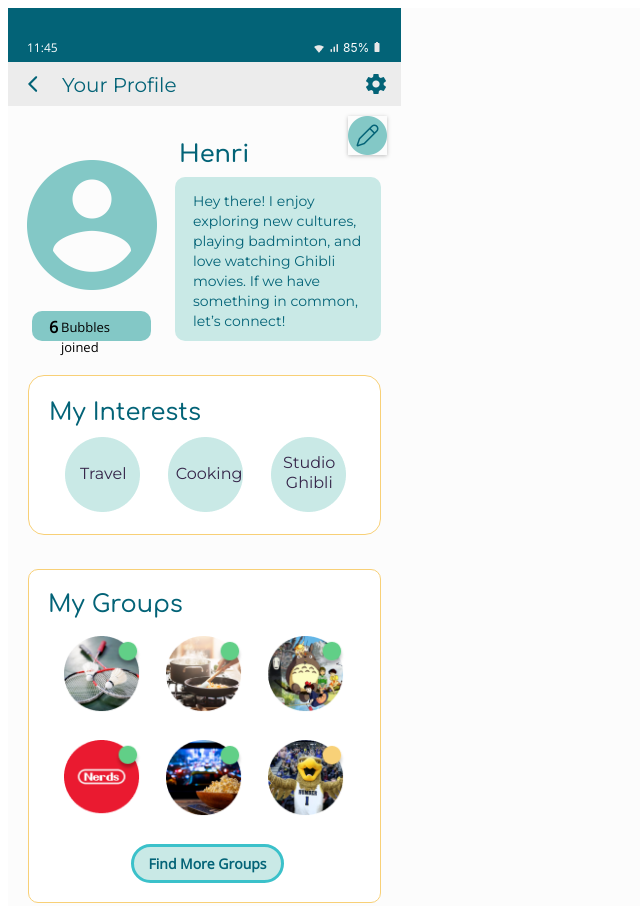
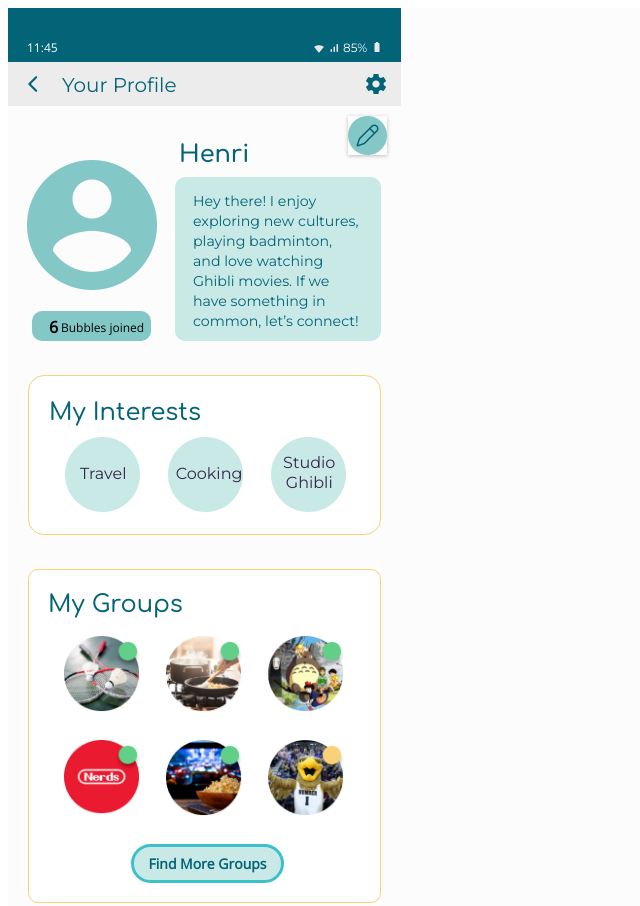
Before and after one commit to beartisan/bubbles, a plain HTML site: page index.html in a window 1280 px wide. Shown: the top 906 px of the page, without its empty margins (0-640 px from the left). Drawn offline with nearby package versions, Linux system fonts and the light colour scheme; a script that the page names is missing.

Commit message:
updated code

```diff
--- a/profile-styles.css
+++ b/profile-styles.css
@@ -84,6 +84,8 @@ p, h1, h2, h3, h4, h5, h6
   margin-right: 0;
   margin-bottom: 0;
   text-decoration: none;
+  font-family: 'Montserrat', sans-serif;
+  font-size: 12px;
 }
 .your-profile-signalcellularalt {
   top: 34px;
@@ -261,7 +263,7 @@ p, h1, h2, h3, h4, h5, h6
   .bubbles-joined{
     font-family: 'Open Sans', sans-serif;
     font-weight: 300;
-    font-size: small;
+    font-size: 12px;
   }
 
   .six{
@@ -664,7 +666,7 @@ p, h1, h2, h3, h4, h5, h6
     width: 170px;
     height: auto;
     position: absolute;
-    font-size: 14px;
+    font-size: 14.2px;
     align-self: auto;
     font-style: Regular;
     text-align: left;
@@ -674,7 +676,9 @@ p, h1, h2, h3, h4, h5, h6
     font-stretch: normal;
     text-decoration: none;
   }
-
+  .description{
+    display: inline;
+  }
 
   .your-profile-rectangle1 {
     top: 0px;
```
Also changed, not shown: index.html (+1 -3 lines).
